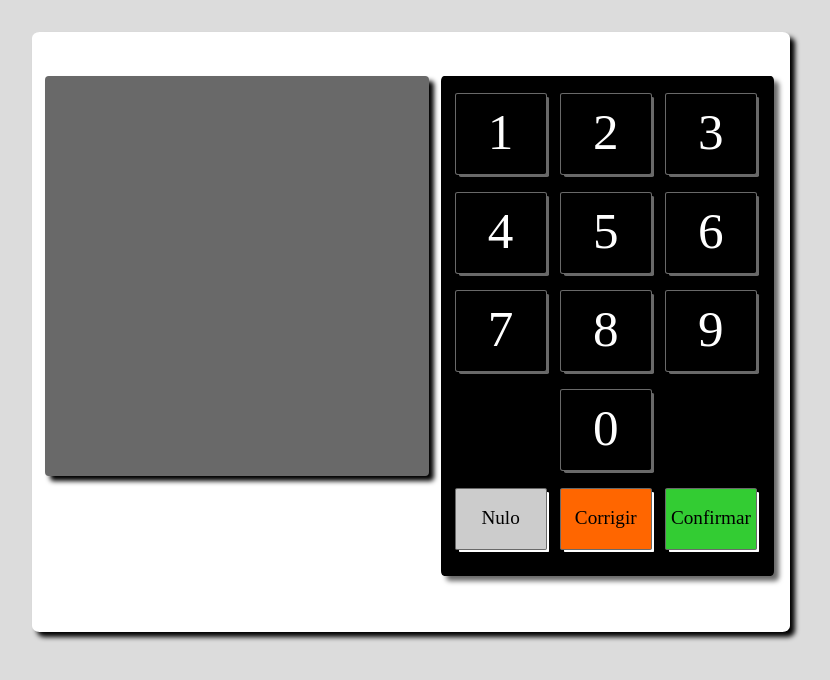
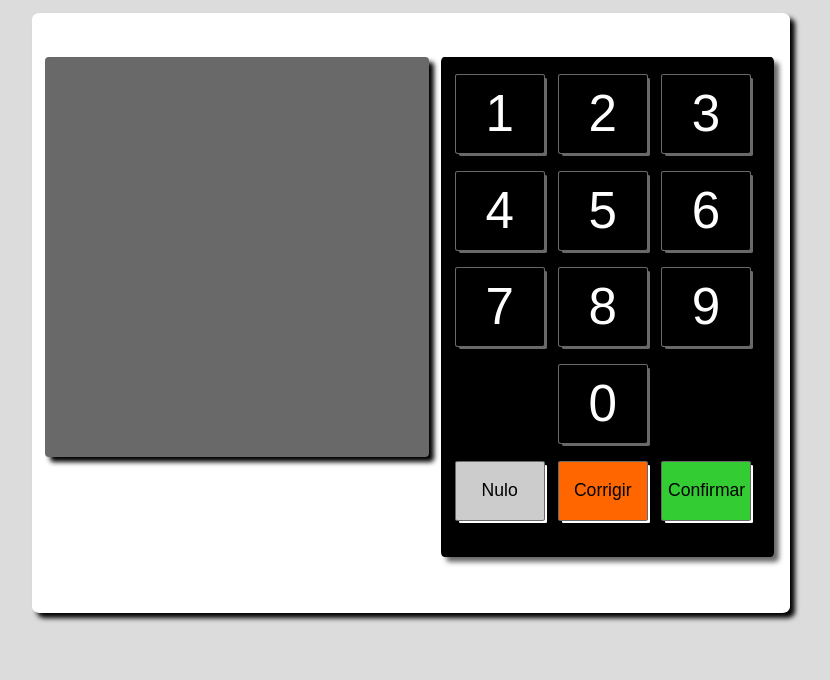
Before and after one commit to Mazuh/UrnaEleitoral, a PHP site: page /painel_urna.php in a window 1280 px wide. Shown: the top 680 px of the page, without its empty margins (229-1059 px from the left). Run offline with PHP 8.4, Linux system fonts and the light colour scheme.

Commit message:
Update painel_urna.php
-Inserção das tags <form>
-Substituição de <div> por <button> nos botões
-Algumas modificações no css para alinhamento dos botões, da urna e das cores das letras

```diff
--- a/src/painel_urna.php
+++ b/src/painel_urna.php
@@ -5,11 +5,12 @@
 		<meta charset="utf-8">
 		<title> Urna eleitoral </title>
 		<style>
+
 			body{background: #DCDCDC;}
 
 			#urna{
 				margin: auto;
-				margin-top: 2.5%;
+				margin-top: 1%;
 				width: 60%;
 				background: white;
 				height: 600px;
@@ -41,7 +42,7 @@
 				box-shadow: 5px 5px 5px #696969;
 			}
 
-			#n1, #n2, #n3, #n4, #n5, #n6, #n7, #n8, #n9, #n0{
+			#n1, #n2, #n3, #n4, #n5, #n6, #n7, #n8, #n9{
 				float: left;
 				width: 27%;
 				background: black;
@@ -53,22 +54,35 @@
 				border: 1px solid #696969;
 				font-size: 320%;
 				text-align: center;
+				text-decoration: none;
 				color: white;
 				line-height: 150%;
 				vertical-align: middle;
 			}
 
-			#gambiarra{
-				float: left;
+			#n0{
+				/*margin: auto;*/
+				margin-left: 35%;
 				width: 27%;
 				background: black;
 				height: 80px;
 				border-radius: 3%;
-				box-shadow: 3px 3px 0px -1px black;
-				border: 1px solid black;
+				box-shadow: 3px 3px 0px -1px #696969;
+				border: 1px solid #696969;
+				font-size: 320%;
+				text-align: center;
+				text-decoration: none;
+				color: white;
+				line-height: 150%;
+				vertical-align: middle;
+			}
+
+			#pai-n0{
+				float: left;
+				width: 100%;
+				background: black;
+				height: 80px;
 				margin-top: 5%;
-				margin-left: 4%;
-
 			}
 
 			#nulo, #corrigir, #confirmar{
@@ -80,8 +94,10 @@
 				margin-top: 5%;
 				margin-left: 4%;
 				border: 1px solid #696969;
-				font-size: 120%;
+				color: black;
+				font-size: 110%;
 				text-align: center;
+				text-decoration: none;
 				vertical-align: middle;
 				line-height: 300%;
 			}
@@ -106,24 +122,28 @@
 			<div id="tela-urna">
 			</div>
 			<div id="tela-botoes">
-				<div id="n1">1</div>
-				<div id="n2">2</div>
-				<div id="n3">3</div>
-				<div id="n4">4</div>
-				<div id="n5">5</div>
-				<div id="n6">6</div>
-				<div id="n7">7</div>
-				<div id="n8">8</div>
-				<div id="n9">9</div>
+				<form method="post">
+					<button type="submit" value="1" id="n1">1</button>
+					<button type="submit" value="2" id="n2">2</button>
+					<button type="submit" value="3" id="n3">3</button>
+					<button type="submit" value="4" id="n4">4</button>
+					<button type="submit" value="5" id="n5">5</button>
+					<button type="submit" value="6" id="n6">6</button>
+					<button type="submit" value="7" id="n7">7</button>
+					<button type="submit" value="8" id="n8">8</button>
+					<button type="submit" value="9" id="n9">9</button>
 
-				<!--Gambiarra temporária para a tecla 0 ficar centralizada-->
-				<div id="gambiarra"> </div>
-				<div id="n0">0</div>
-				<div id="gambiarra"> </div>
+					<!--div que engloba o botão 0-->
+					<div id="pai-n0">
+						<button type="submit" value="0" id="n0">0</button>
+					</div>
+				</form>
 
-				<div id="nulo">Nulo</div>
-				<div id="corrigir">Corrigir</div>
-				<div id="confirmar">Confirmar</div>
+				<form method="post">
+					<button type="submit" value="nulo" id="nulo">Nulo</button>
+					<button type="submit" value="corrigir" id="corrigir">Corrigir</button>
+					<button type="submit" value="confirmar" id="confirmar">Confirmar</button>
+				</form>
 			</div>
 		</div>
 	</body>
```
